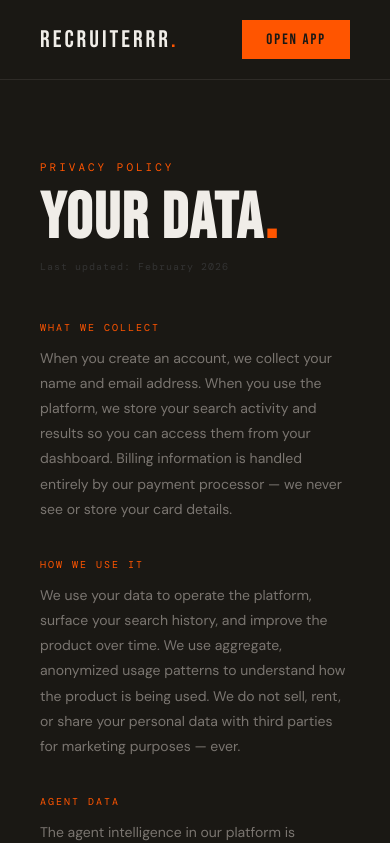
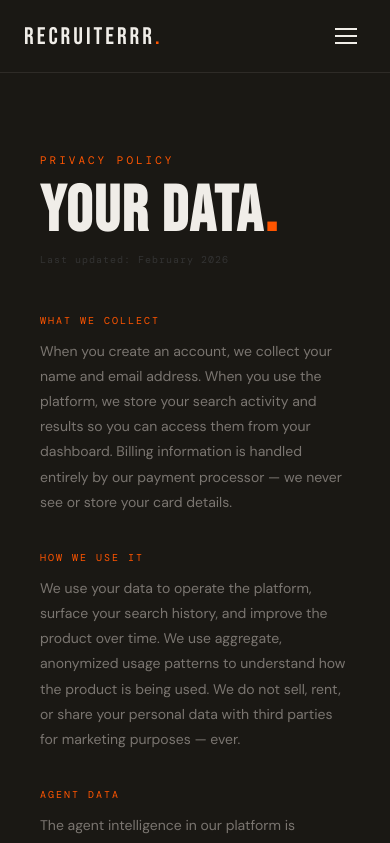
Before and after one commit to SavageTechnologies/recruiterrr, a Next.js app: page /privacy in a window 390 px wide. Shown: the top 843 px of the page. Built offline with nearby package versions, Linux system fonts and the light colour scheme.

Commit message:
update page nav

```diff
--- a/components/PageNav.tsx
+++ b/components/PageNav.tsx
@@ -1,14 +1,186 @@
+'use client'
+
 import Link from 'next/link'
+import { useState, useEffect } from 'react'
 
 export default function PageNav() {
+  const [menuOpen, setMenuOpen] = useState(false)
+
+  // Prevent body scroll when menu is open
+  useEffect(() => {
+    document.body.style.overflow = menuOpen ? 'hidden' : ''
+    return () => { document.body.style.overflow = '' }
+  }, [menuOpen])
+
+  // Close menu on resize to desktop
+  useEffect(() => {
+    const onResize = () => { if (window.innerWidth >= 640) setMenuOpen(false) }
+    window.addEventListener('resize', onResize)
+    return () => window.removeEventListener('resize', onResize)
+  }, [])
+
   return (
-    <nav style={{ display: 'flex', alignItems: 'center', justifyContent: 'space-between', padding: '20px 40px', borderBottom: '1px solid var(--border)', position: 'sticky', top: 0, background: 'var(--black)', zIndex: 100 }}>
-      <Link href="/" style={{ fontFamily: "'Bebas Neue', sans-serif", fontSize: 24, letterSpacing: 3, color: 'var(--white)', textDecoration: 'none' }}>
-        RECRUITERRR<span style={{ color: 'var(--orange)' }}>.</span>
-      </Link>
-      <Link href="/dashboard" style={{ padding: '10px 24px', background: 'var(--orange)', fontFamily: "'Bebas Neue', sans-serif", fontSize: 15, letterSpacing: 2, color: 'var(--black)', textDecoration: 'none' }}>
-        OPEN APP
-      </Link>
-    </nav>
+    <>
+      <nav style={{
+        display: 'flex',
+        alignItems: 'center',
+        justifyContent: 'space-between',
+        padding: '16px 24px',
+        borderBottom: '1px solid var(--border)',
+        position: 'sticky',
+        top: 0,
+        background: 'var(--black)',
+        zIndex: 100,
+      }}>
+        {/* Logo */}
+        <Link
+          href="/"
+          onClick={() => setMenuOpen(false)}
+          style={{
+            fontFamily: "'Bebas Neue', sans-serif",
+            fontSize: 24,
+            letterSpacing: 3,
+            color: 'var(--white)',
+            textDecoration: 'none',
+          }}
+        >
+          RECRUITERRR<span style={{ color: 'var(--orange)' }}>.</span>
+        </Link>
+
+        {/* Desktop CTA — hidden on mobile */}
+        <Link
+          href="/dashboard"
+          className="nav-desktop-cta"
+          style={{
+            padding: '10px 24px',
+            background: 'var(--orange)',
+            fontFamily: "'Bebas Neue', sans-serif",
+            fontSize: 15,
+            letterSpacing: 2,
+            color: 'var(--black)',
+            textDecoration: 'none',
+          }}
+        >
+          OPEN APP
+        </Link>
+
+        {/* Hamburger button — shown on mobile */}
+        <button
+          onClick={() => setMenuOpen(prev => !prev)}
+          aria-label={menuOpen ? 'Close menu' : 'Open menu'}
+          className="nav-hamburger"
+          style={{
+            display: 'flex',
+            flexDirection: 'column',
+            justifyContent: 'center',
+            alignItems: 'center',
+            gap: 5,
+            background: 'none',
+            border: 'none',
+            cursor: 'pointer',
+            padding: 8,
+            width: 40,
+            height: 40,
+          }}
+        >
+          <span style={{
+            display: 'block',
+            width: 22,
+            height: 2,
+            background: 'var(--white)',
+            transition: 'transform 0.25s, opacity 0.25s',
+            transform: menuOpen ? 'translateY(7px) rotate(45deg)' : 'none',
+          }} />
+          <span style={{
+            display: 'block',
+            width: 22,
+            height: 2,
+            background: 'var(--white)',
+            transition: 'opacity 0.25s',
+            opacity: menuOpen ? 0 : 1,
+          }} />
+          <span style={{
+            display: 'block',
+            width: 22,
+            height: 2,
+            background: 'var(--white)',
+            transition: 'transform 0.25s, opacity 0.25s',
+            transform: menuOpen ? 'translateY(-7px) rotate(-45deg)' : 'none',
+          }} />
+        </button>
+      </nav>
+
+      {/* Mobile full-screen overlay menu */}
+      <div
+        className="nav-mobile-overlay"
+        style={{
+          position: 'fixed',
+          inset: 0,
+          background: 'var(--black)',
+          zIndex: 99,
+          display: 'flex',
+          flexDirection: 'column',
+          alignItems: 'center',
+          justifyContent: 'center',
+          gap: 40,
+          transform: menuOpen ? 'translateX(0)' : 'translateX(100%)',
+          transition: 'transform 0.3s cubic-bezier(0.4, 0, 0.2, 1)',
+        }}
+      >
+        {[
+          { href: '/', label: 'HOME' },
+          { href: '/about', label: 'ABOUT' },
+          { href: '/faq', label: 'FAQ' },
+          { href: '/network', label: 'NETWORK' },
+        ].map(({ href, label }) => (
+          <Link
+            key={href}
+            href={href}
+            onClick={() => setMenuOpen(false)}
+            style={{
+              fontFamily: "'Bebas Neue', sans-serif",
+              fontSize: 36,
+              letterSpacing: 4,
+              color: 'var(--white)',
+              textDecoration: 'none',
+            }}
+          >
+            {label}
+          </Link>
+        ))}
+
+        <Link
+          href="/dashboard"
+          onClick={() => setMenuOpen(false)}
+          style={{
+            marginTop: 16,
+            padding: '14px 40px',
+            background: 'var(--orange)',
+            fontFamily: "'Bebas Neue', sans-serif",
+            fontSize: 20,
+            letterSpacing: 3,
+            color: 'var(--black)',
+            textDecoration: 'none',
+          }}
+        >
+          OPEN APP
+        </Link>
+      </div>
+
+      {/* Responsive styles */}
+      <style>{`
+        /* Mobile default: show hamburger, hide desktop CTA */
+        .nav-hamburger { display: flex !important; }
+        .nav-desktop-cta { display: none !important; }
+        .nav-mobile-overlay { display: flex !important; }
+
+        /* Desktop (640px+): flip it */
+        @media (min-width: 640px) {
+          .nav-hamburger { display: none !important; }
+          .nav-desktop-cta { display: inline-block !important; }
+          .nav-mobile-overlay { display: none !important; }
+        }
+      `}</style>
+    </>
   )
 }
```
Also changed, not shown: 1 other file (tests, documents, lock files or other folders).
